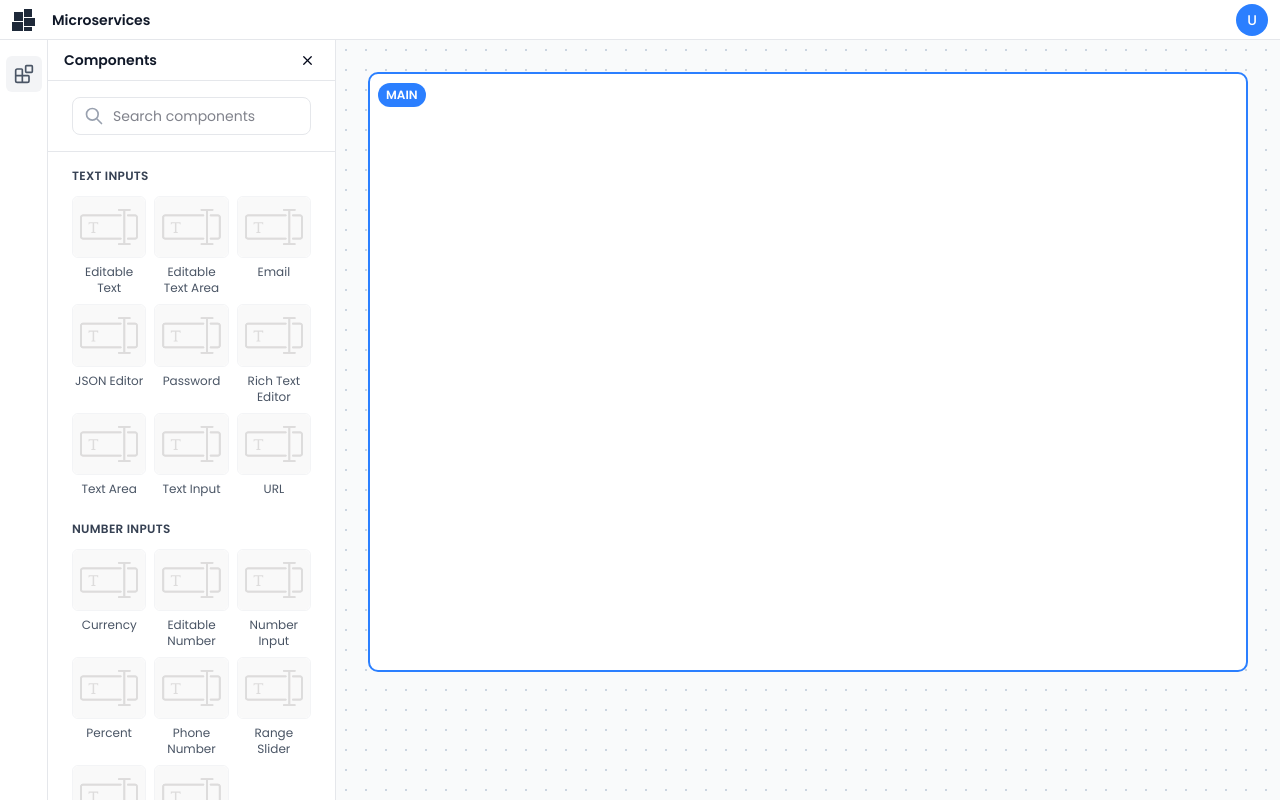
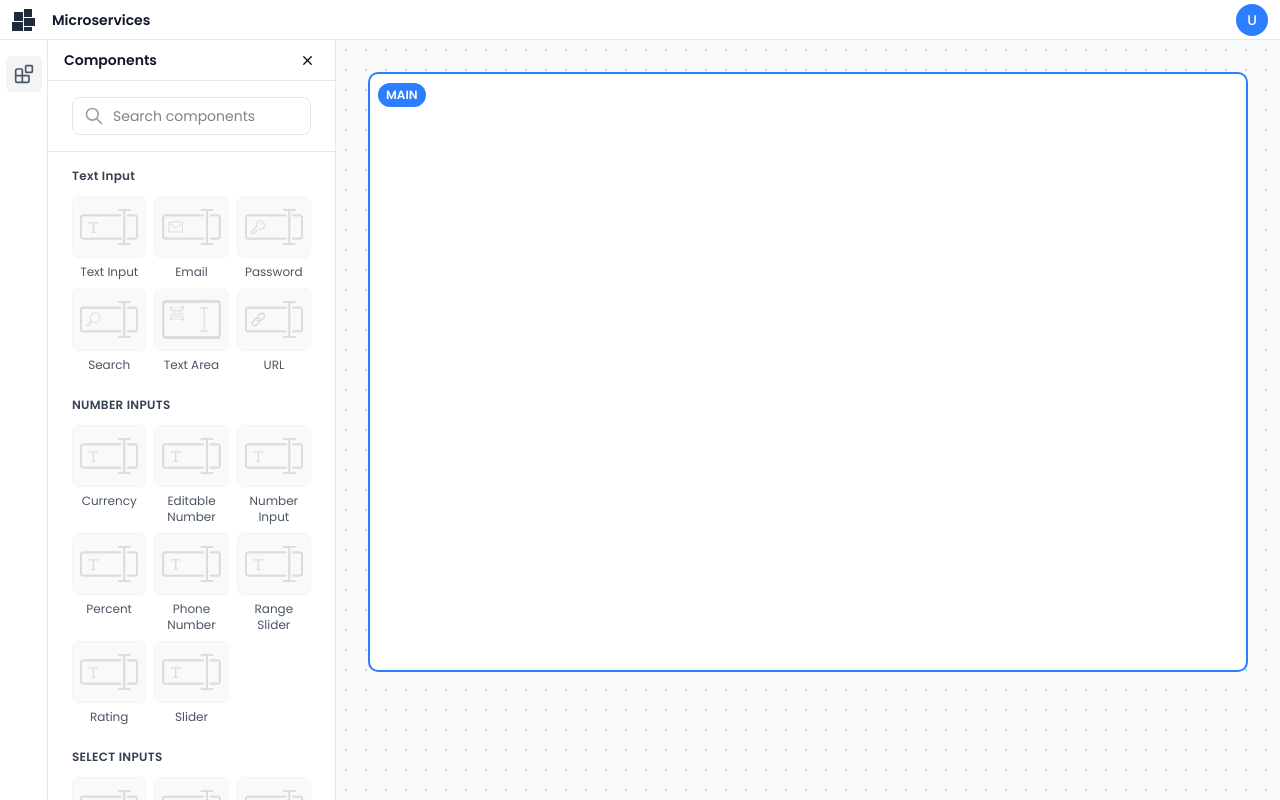
Before and after one commit to edivandecastro/transaction_builder, a React (Vite) app: page / in a window 1280 px wide. Both pictures are taken after a click on the element 23 px from the left and 74 px from the top of the page. Shown: the top 800 px of the page. Built offline with nearby package versions, Linux system fonts and the light colour scheme.

Commit message:
Update App component to replace InputTextIcon with specific icons for various input types (Text, Email, Password, Search, TextArea, URL). Adjust layout for improved styling and consistency in the components section.

```diff
--- a/src/App.tsx
+++ b/src/App.tsx
@@ -1,7 +1,12 @@
 import { useState } from 'react'
 import { BlocksIcon } from '@/components/BlocksIcon'
 import { XIcon } from '@/components/XIcon'
-import InputTextIcon from '@/assets/icons/InputTextIcon.svg'
+import TextInputIcon from '@/assets/icons/TextInputIcon.svg'
+import EmailInputIcon from '@/assets/icons/EmailInputIcon.svg'
+import PasswordInputIcon from '@/assets/icons/PasswordInputIcon.svg'
+import SearchInputIcon from '@/assets/icons/SearchInputIcon.svg'
+import TextAreaIcon from '@/assets/icons/TextAreaIcon.svg'
+import UrlInputIcon from '@/assets/icons/UrlInputIcon.svg'
 
 function App() {
   const [isComponentsSidebarOpen, setIsComponentsSidebarOpen] = useState(false)
@@ -48,9 +53,9 @@ function App() {
         </aside>
 
         {isComponentsSidebarOpen && (
-          <aside id="sidebar" className="w-72 bg-white border-r border-gray-200 flex flex-col h-full">
+          <aside id="sidebar" className="w-72 bg-white border-r border-gray-200 flex flex-col h-[calc(100vh-2.5rem)] overflow-hidden">
             {/* Components Section Header */}
-            <div className="py-2 px-4 flex justify-between items-center border-b border-gray-200">
+            <div className="py-2 px-4 flex justify-between items-center border-b border-gray-200 flex-shrink-0">
               <h2 className="text-sm font-semibold text-gray-900">Components</h2>
               {/* Close Button */}
               <button
@@ -63,7 +68,7 @@ function App() {
             </div>
 
             {/* Search Bar */}
-            <div className="px-6 py-4 border-b border-gray-200">
+            <div className="px-6 py-4 border-b border-gray-200 flex-shrink-0">
               <div className="relative">
                 <div className="absolute inset-y-0 left-0 pl-3 flex items-center pointer-events-none">
                   <svg className="w-5 h-5 text-gray-400" fill="none" stroke="currentColor" viewBox="0 0 24 24">
@@ -79,62 +84,44 @@ function App() {
             </div>
 
             {/* Components List Area */}
-            <div className="flex-1 overflow-y-auto px-6 py-4">
+            <div className="flex-1 overflow-y-auto px-6 py-4 min-h-0">
               {/* Text inputs section */}
               <div className="mb-6">
-                <h3 className="text-xs font-semibold text-gray-700 mb-3 uppercase tracking-wide">Text inputs</h3>
+                <h3 className="text-xs font-semibold text-gray-700 mb-3 tracking-wide">Text Input</h3>
                 <div className="grid grid-cols-3 gap-2">
-                  <div className="flex flex-col items-center cursor-pointer group">
+                  <div className="flex flex-col items-center cursor-grab group">
                     <div className="w-full bg-white rounded-sm border border-gray-100 flex items-center justify-center">
-                      <img src={InputTextIcon} alt="Editable Text" className="w-full h-auto" />
+                      <img src={TextInputIcon} alt="Text Input" className="w-full h-auto" />
                     </div>
-                    <span className="text-xs text-gray-600 mt-1.5 text-center">Editable Text</span>
+                    <span className="text-xs text-gray-600 mt-1.5 text-center">Text Input</span>
                   </div>
-                  <div className="flex flex-col items-center cursor-pointer group">
+                  <div className="flex flex-col items-center cursor-grab group">
                     <div className="w-full bg-white rounded-sm border border-gray-100 flex items-center justify-center">
-                      <img src={InputTextIcon} alt="Editable Text Area" className="w-full h-auto" />
-                    </div>
-                    <span className="text-xs text-gray-600 mt-1.5 text-center">Editable Text Area</span>
-                  </div>
-                  <div className="flex flex-col items-center cursor-pointer group">
-                    <div className="w-full bg-white rounded-sm border border-gray-100 flex items-center justify-center">
-                      <img src={InputTextIcon} alt="Email" className="w-full h-auto" />
+                      <img src={EmailInputIcon} alt="Email" className="w-full h-auto" />
                     </div>
                     <span className="text-xs text-gray-600 mt-1.5 text-center">Email</span>
                   </div>
-                  <div className="flex flex-col items-center cursor-pointer group">
+                  <div className="flex flex-col items-center cursor-grab group">
                     <div className="w-full bg-white rounded-sm border border-gray-100 flex items-center justify-center">
-                      <img src={InputTextIcon} alt="JSON Editor" className="w-full h-auto" />
-                    </div>
-                    <span className="text-xs text-gray-600 mt-1.5 text-center">JSON Editor</span>
-                  </div>
-                  <div className="flex flex-col items-center cursor-pointer group">
-                    <div className="w-full bg-white rounded-sm border border-gray-100 flex items-center justify-center">
-                      <img src={InputTextIcon} alt="Password" className="w-full h-auto" />
+                      <img src={PasswordInputIcon} alt="Password" className="w-full h-auto" />
                     </div>
                     <span className="text-xs text-gray-600 mt-1.5 text-center">Password</span>
                   </div>
-                  <div className="flex flex-col items-center cursor-pointer group">
+                  <div className="flex flex-col items-center cursor-grab group">
                     <div className="w-full bg-white rounded-sm border border-gray-100 flex items-center justify-center">
-                      <img src={InputTextIcon} alt="Rich Text Editor" className="w-full h-auto" />
+                      <img src={SearchInputIcon} alt="Search" className="w-full h-auto" />
                     </div>
-                    <span className="text-xs text-gray-600 mt-1.5 text-center">Rich Text Editor</span>
+                    <span className="text-xs text-gray-600 mt-1.5 text-center">Search</span>
                   </div>
-                  <div className="flex flex-col items-center cursor-pointer group">
+                  <div className="flex flex-col items-center cursor-grab group">
                     <div className="w-full bg-white rounded-sm border border-gray-100 flex items-center justify-center">
-                      <img src={InputTextIcon} alt="Text Area" className="w-full h-auto" />
+                      <img src={TextAreaIcon} alt="Text Area" className="w-full h-auto" />
                     </div>
                     <span className="text-xs text-gray-600 mt-1.5 text-center">Text Area</span>
                   </div>
-                  <div className="flex flex-col items-center cursor-pointer group">
+                  <div className="flex flex-col items-center cursor-grab group">
                     <div className="w-full bg-white rounded-sm border border-gray-100 flex items-center justify-center">
-                      <img src={InputTextIcon} alt="Text Input" className="w-full h-auto" />
-                    </div>
-                    <span className="text-xs text-gray-600 mt-1.5 text-center">Text Input</span>
-                  </div>
-                  <div className="flex flex-col items-center cursor-pointer group">
-                    <div className="w-full bg-white rounded-sm border border-gray-100 flex items-center justify-center">
-                      <img src={InputTextIcon} alt="URL" className="w-full h-auto" />
+                      <img src={UrlInputIcon} alt="URL" className="w-full h-auto" />
                     </div>
                     <span className="text-xs text-gray-600 mt-1.5 text-center">URL</span>
                   </div>
@@ -145,51 +132,51 @@ function App() {
               <div className="mb-6">
                 <h3 className="text-xs font-semibold text-gray-700 mb-3 uppercase tracking-wide">Number inputs</h3>
                 <div className="grid grid-cols-3 gap-2">
-                  <div className="flex flex-col items-center cursor-pointer group">
+                  <div className="flex flex-col items-center cursor-grab group">
                     <div className="w-full bg-white rounded-sm border border-gray-100 flex items-center justify-center">
-                      <img src={InputTextIcon} alt="Currency" className="w-full h-auto" />
+                      <img src={TextInputIcon} alt="Currency" className="w-full h-auto" />
                     </div>
                     <span className="text-xs text-gray-600 mt-1.5 text-center">Currency</span>
                   </div>
-                  <div className="flex flex-col items-center cursor-pointer group">
+                  <div className="flex flex-col items-center cursor-grab group">
                     <div className="w-full bg-white rounded-sm border border-gray-100 flex items-center justify-center">
-                      <img src={InputTextIcon} alt="Editable Number" className="w-full h-auto" />
+                      <img src={TextInputIcon} alt="Editable Number" className="w-full h-auto" />
                     </div>
                     <span className="text-xs text-gray-600 mt-1.5 text-center">Editable Number</span>
                   </div>
-                  <div className="flex flex-col items-center cursor-pointer group">
+                  <div className="flex flex-col items-center cursor-grab group">
                     <div className="w-full bg-white rounded-sm border border-gray-100 flex items-center justify-center">
-                      <img src={InputTextIcon} alt="Number Input" className="w-full h-auto" />
+                      <img src={TextInputIcon} alt="Number Input" className="w-full h-auto" />
                     </div>
                     <span className="text-xs text-gray-600 mt-1.5 text-center">Number Input</span>
                   </div>
-                  <div className="flex flex-col items-center cursor-pointer group">
+                  <div className="flex flex-col items-center cursor-grab group">
                     <div className="w-full bg-white rounded-sm border border-gray-100 flex items-center justify-center">
-                      <img src={InputTextIcon} alt="Percent" className="w-full h-auto" />
+                      <img src={TextInputIcon} alt="Percent" className="w-full h-auto" />
                     </div>
                     <span className="text-xs text-gray-600 mt-1.5 text-center">Percent</span>
                   </div>
-                  <div className="flex flex-col items-center cursor-pointer group">
+                  <div className="flex flex-col items-center cursor-grab group">
                     <div className="w-full bg-white rounded-sm border border-gray-100 flex items-center justify-center">
-                      <img src={InputTextIcon} alt="Phone Number" className="w-full h-auto" />
+                      <img src={TextInputIcon} alt="Phone Number" className="w-full h-auto" />
                     </div>
                     <span className="text-xs text-gray-600 mt-1.5 text-center">Phone Number</span>
                   </div>
-                  <div className="flex flex-col items-center cursor-pointer group">
+                  <div className="flex flex-col items-center cursor-grab group">
                     <div className="w-full bg-white rounded-sm border border-gray-100 flex items-center justify-center">
-                      <img src={InputTextIcon} alt="Range Slider" className="w-full h-auto" />
+                      <img src={TextInputIcon} alt="Range Slider" className="w-full h-auto" />
                     </div>
                     <span className="text-xs text-gray-600 mt-1.5 text-center">Range Slider</span>
                   </div>
-                  <div className="flex flex-col items-center cursor-pointer group">
+                  <div className="flex flex-col items-center cursor-grab group">
                     <div className="w-full bg-white rounded-sm border border-gray-100 flex items-center justify-center">
-                      <img src={InputTextIcon} alt="Rating" className="w-full h-auto" />
+                      <img src={TextInputIcon} alt="Rating" className="w-full h-auto" />
                     </div>
                     <span className="text-xs text-gray-600 mt-1.5 text-center">Rating</span>
                   </div>
-                  <div className="flex flex-col items-center cursor-pointer group">
+                  <div className="flex flex-col items-center cursor-grab group">
                     <div className="w-full bg-white rounded-sm border border-gray-100 flex items-center justify-center">
-                      <img src={InputTextIcon} alt="Slider" className="w-full h-auto" />
+                      <img src={TextInputIcon} alt="Slider" className="w-full h-auto" />
                     </div>
                     <span className="text-xs text-gray-600 mt-1.5 text-center">Slider</span>
                   </div>
@@ -200,75 +187,75 @@ function App() {
               <div className="mb-6">
                 <h3 className="text-xs font-semibold text-gray-700 mb-3 uppercase tracking-wide">Select inputs</h3>
                 <div className="grid grid-cols-3 gap-2">
-                  <div className="flex flex-col items-center cursor-pointer group">
+                  <div className="flex flex-col items-center cursor-grab group">
                     <div className="w-full bg-white rounded-sm border border-gray-100 flex items-center justify-center">
-                      <img src={InputTextIcon} alt="Cascader" className="w-full h-auto" />
+                      <img src={TextInputIcon} alt="Cascader" className="w-full h-auto" />
                     </div>
                     <span className="text-xs text-gray-600 mt-1.5 text-center">Cascader</span>
                   </div>
-                  <div className="flex flex-col items-center cursor-pointer group">
+                  <div className="flex flex-col items-center cursor-grab group">
                     <div className="w-full bg-white rounded-sm border border-gray-100 flex items-center justify-center">
-                      <img src={InputTextIcon} alt="Checkbox" className="w-full h-auto" />
+                      <img src={TextInputIcon} alt="Checkbox" className="w-full h-auto" />
                     </div>
                     <span className="text-xs text-gray-600 mt-1.5 text-center">Checkbox</span>
                   </div>
-                  <div className="flex flex-col items-center cursor-pointer group">
+                  <div className="flex flex-col items-center cursor-grab group">
                     <div className="w-full bg-white rounded-sm border border-gray-100 flex items-center justify-center">
-                      <img src={InputTextIcon} alt="Checkbox Group" className="w-full h-auto" />
+                      <img src={TextInputIcon} alt="Checkbox Group" className="w-full h-auto" />
                     </div>
                     <span className="text-xs text-gray-600 mt-1.5 text-center">Checkbox Group</span>
                   </div>
-                  <div className="flex flex-col items-center cursor-pointer group">
+                  <div className="flex flex-col items-center cursor-grab group">
                     <div className="w-full bg-white rounded-sm border border-gray-100 flex items-center justify-center">
-                      <img src={InputTextIcon} alt="Checkbox Tree" className="w-full h-auto" />
+                      <img src={TextInputIcon} alt="Checkbox Tree" className="w-full h-auto" />
                     </div>
                     <span className="text-xs text-gray-600 mt-1.5 text-center">Checkbox Tree</span>
                   </div>
-                  <div className="flex flex-col items-center cursor-pointer group">
+                  <div className="flex flex-col items-center cursor-grab group">
                     <div className="w-full bg-white rounded-sm border border-gray-100 flex items-center justify-center">
-                      <img src={InputTextIcon} alt="Listbox" className="w-full h-auto" />
+                      <img src={TextInputIcon} alt="Listbox" className="w-full h-auto" />
                     </div>
                     <span className="text-xs text-gray-600 mt-1.5 text-center">Listbox</span>
                   </div>
-                  <div className="flex flex-col items-center cursor-pointer group">
+                  <div className="flex flex-col items-center cursor-grab group">
                     <div className="w-full bg-white rounded-sm border border-gray-100 flex items-center justify-center">
-                      <img src={InputTextIcon} alt="Multiselect" className="w-full h-auto" />
+                      <img src={TextInputIcon} alt="Multiselect" className="w-full h-auto" />
                     </div>
                     <span className="text-xs text-gray-600 mt-1.5 text-center">Multiselect</span>
                   </div>
-                  <div className="flex flex-col items-center cursor-pointer group">
+                  <div className="flex flex-col items-center cursor-grab group">
                     <div className="w-full bg-white rounded-sm border border-gray-100 flex items-center justify-center">
-                      <img src={InputTextIcon} alt="Multiselect Listbox" className="w-full h-auto" />
+                      <img src={TextInputIcon} alt="Multiselect Listbox" className="w-full h-auto" />
                     </div>
                     <span className="text-xs text-gray-600 mt-1.5 text-center">Multiselect Listbox</span>
                   </div>
-                  <div className="flex flex-col items-center cursor-pointer group">
+                  <div className="flex flex-col items-center cursor-grab group">
                     <div className="w-full bg-white rounded-sm border border-gray-100 flex items-center justify-center">
-                      <img src={InputTextIcon} alt="Radio Group" className="w-full h-auto" />
+                      <img src={TextInputIcon} alt="Radio Group" className="w-full h-auto" />
                     </div>
                     <span className="text-xs text-gray-600 mt-1.5 text-center">Radio Group</span>
                   </div>
-                  <div className="flex flex-col items-center cursor-pointer group">
+                  <div className="flex flex-col items-center cursor-grab group">
                     <div className="w-full bg-white rounded-sm border border-gray-100 flex items-center justify-center">
-                      <img src={InputTextIcon} alt="Segmented Control" className="w-full h-auto" />
+                      <img src={TextInputIcon} alt="Segmented Control" className="w-full h-auto" />
                     </div>
                     <span className="text-xs text-gray-600 mt-1.5 text-center">Segmented Control</span>
                   </div>
-                  <div className="flex flex-col items-center cursor-pointer group">
+                  <div className="flex flex-col items-center cursor-grab group">
                     <div className="w-full bg-white rounded-sm border border-gray-100 flex items-center justify-center">
-                      <img src={InputTextIcon} alt="Select" className="w-full h-auto" />
+                      <img src={TextInputIcon} alt="Select" className="w-full h-auto" />
                     </div>
                     <span className="text-xs text-gray-600 mt-1.5 text-center">Select</span>
                   </div>
-                  <div className="flex flex-col items-center cursor-pointer group">
+                  <div className="flex flex-col items-center cursor-grab group">
                     <div className="w-full bg-white rounded-sm border border-gray-100 flex items-center justify-center">
-                      <img src={InputTextIcon} alt="Switch" className="w-full h-auto" />
+                      <img src={TextInputIcon} alt="Switch" className="w-full h-auto" />
                     </div>
                     <span className="text-xs text-gray-600 mt-1.5 text-center">Switch</span>
                   </div>
-                  <div className="flex flex-col items-center cursor-pointer group">
+                  <div className="flex flex-col items-center cursor-grab group">
                     <div className="w-full bg-white rounded-sm border border-gray-100 flex items-center justify-center">
-                      <img src={InputTextIcon} alt="Switch Group" className="w-full h-auto" />
+                      <img src={TextInputIcon} alt="Switch Group" className="w-full h-auto" />
                     </div>
                     <span className="text-xs text-gray-600 mt-1.5 text-center">Switch Group</span>
                   </div>
```
